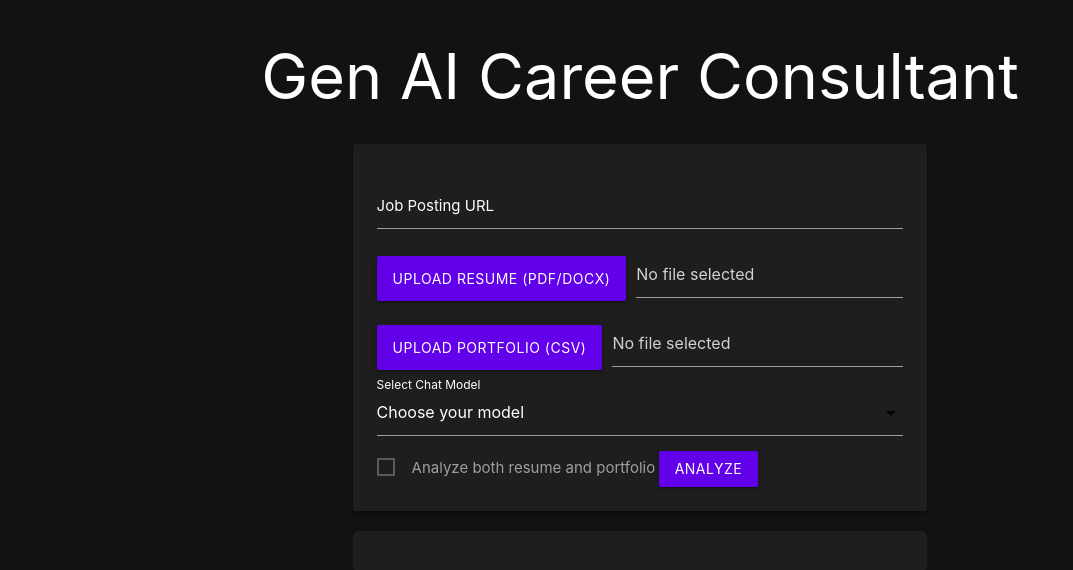
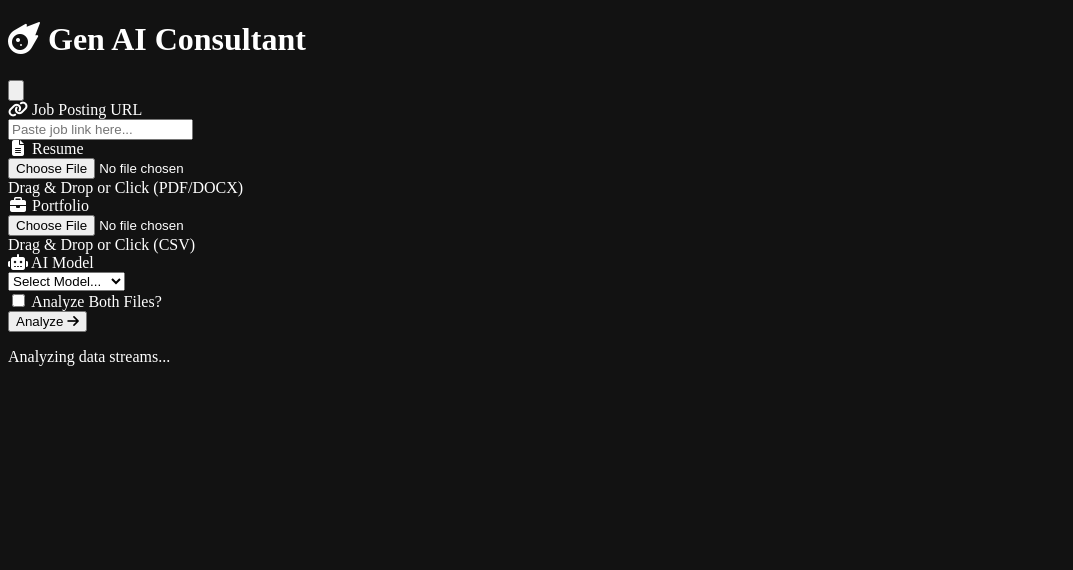
Before and after one commit to chopra2408/Gen-AI-Career-Consultant, a Python web app: template template/index.html in a window 1280 px wide. Shown: the top 570 px of the page, without its empty margins (0-1073 px from the left). Run offline with Jinja, Linux system fonts and the light colour scheme; the template is opened without the code that fills it, so the values that code supplies are empty; some libraries are stand-ins or nearby versions.

Commit message:
Update index.html

```diff
--- a/template/index.html
+++ b/template/index.html
@@ -1,89 +1,146 @@
 <!DOCTYPE html>
-<html lang="en">
+<html lang="en" class="is-dark-mode"> <!-- Start in dark mode -->
 <head>
     <meta charset="UTF-8">
     <meta name="viewport" content="width=device-width, initial-scale=1.0">
-  <title>Gen AI Career Consultant</title>
-  <!-- Materialize CSS -->
-  <link href="https://cdnjs.cloudflare.com/ajax/libs/materialize/1.0.0/css/materialize.min.css" rel="stylesheet">
-  <!-- Custom CSS -->
+    <title>Gen AI Consultant // Aurora</title>
+    <!-- Google Fonts (Example: Poppins) -->
+    <link rel="preconnect" href="https://fonts.googleapis.com">
+    <link rel="preconnect" href="https://fonts.gstatic.com" crossorigin>
+    <link href="https://fonts.googleapis.com/css2?family=Poppins:wght@300;400;500;600;700&display=swap" rel="stylesheet">
+    <!-- Font Awesome -->
+    <link rel="stylesheet" href="https://cdnjs.cloudflare.com/ajax/libs/font-awesome/6.5.1/css/all.min.css" integrity="sha512-DTOQO9RWCH3ppGqcWaEA1BIZOC6xxalwEsw9c2QQeAIftl+Vegovlnee1c9QX4TctnWMn13TZye+giMm8e2LwA==" crossorigin="anonymous" referrerpolicy="no-referrer" />
+    <!-- Custom Styles -->
     <link rel="stylesheet" href="styles.css">
+    <script>
+        // Apply theme immediately - start dark by default this time
+        (function() {
+            const theme = localStorage.getItem('theme') || 'dark'; // Default to dark
+            if (theme === 'dark') {
+                document.documentElement.classList.add('is-dark-mode');
+            } else {
+                 document.documentElement.classList.remove('is-dark-mode');
+            }
+        })();
+    </script>
 </head>
 <body>
-  <div class="container">
-    <h1 class="center-align">Gen AI Career Consultant</h1>
-    <div class="row">
-      <div class="col s12 m8 offset-m2">
-        <div class="card">
-          <div class="card-content">
+    <div class="aurora-background"></div> <!-- Animated background -->
+
+    <div class="main-container">
+        <!-- Header -->
+        <header class="app-header">
+            <h1 class="app-title">
+                <i class="fas fa-meteor title-icon"></i> Gen AI Consultant
+            </h1>
+            <div class="controls">
+                 <!-- Potential future history button -->
+                 <!-- <button class="control-button history-button" aria-label="View History"><i class="fas fa-history"></i></button> -->
+                <button id="theme-toggle" class="control-button theme-toggle-button" aria-label="Toggle Theme">
+                    <span class="icon"><i id="theme-toggle-icon" class="fas"></i></span>
+                </button>
+            </div>
+        </header>
+
+        <!-- Form Section -->
+        <section class="form-section glass-effect">
             <form id="analysisForm">
-              <div class="input-field">
-                <input id="url" type="text" required>
-                <label for="url">Job Posting URL</label>
+                <div class="field">
+                    <label class="label" for="url">
+                        <i class="fas fa-link fa-fw label-icon"></i> Job Posting URL
+                    </label>
+                    <div class="control">
+                        <input class="input futuristic-input" type="url" id="url" name="url" placeholder="Paste job link here..." required>
                     </div>
-              <div class="file-field input-field">
-                <div class="btn">
-                  <span>Upload Resume (PDF/DOCX)</span>
-                  <input id="resumeFile" type="file" accept=".pdf,.docx">
                 </div>
-                <div class="file-path-wrapper">
-                  <input class="file-path validate" type="text" placeholder="No file selected">
+
+                <div class="file-inputs-grid">
+                    <!-- Resume Input -->
+                    <div class="field file-drop-zone" id="resumeDropZone">
+                        <label class="label"><i class="fas fa-file-alt fa-fw label-icon"></i> Resume</label>
+                        <div class="control file-control">
+                            <input class="file-input-native" type="file" id="resumeFile" name="resume_file" accept=".pdf,.docx">
+                            <div class="file-display">
+                                <span class="file-placeholder">Drag & Drop or Click (PDF/DOCX)</span>
+                                <div class="file-info" id="resumeFileInfo" style="display: none;">
+                                    <i class="fas fa-check-circle file-icon-ok"></i>
+                                    <span class="file-name" id="resumeFileName"></span>
+                                    <button type="button" class="remove-button" id="removeResume" aria-label="Remove Resume"><i class="fas fa-times"></i></button>
                                 </div>
-                <button type="button" id="removeResume" class="btn remove-btn" style="display:none;">&times;</button>
                             </div>
-              <div class="file-field input-field">
-                <div class="btn">
-                  <span>Upload Portfolio (CSV)</span>
-                  <input id="portfolioFile" type="file" accept=".csv">
                         </div>
-                <div class="file-path-wrapper">
-                  <input class="file-path validate" type="text" placeholder="No file selected">
                     </div>
-                <button type="button" id="removePortfolio" class="btn remove-btn" style="display:none;">&times;</button>
-              </div>
-              <!-- New Model Selection Dropdown -->
-              <div class="input-field">
-                <select id="modelChoice">
-                  <option value="" disabled selected>Choose your model</option>
-                  <option value="llama-3.3-70b-versatile">Llama 3.3</option>
-                  <option value="llama-3.2-3b-preview">Llama 3.2</option>
-                  <option value="llama-3.1-8b-instant">Llama 3.1</option>
-                  <option value="gemma2-9b-it">Gemma 2</option>
-                  <option value="mixtral-8x7b-32768">Mistral</option>
-                </select>
-                <label for="modelChoice">Select Chat Model</label>
-              </div>
-              <label>
-                <input type="checkbox" id="useBoth" />
-                <span>Analyze both resume and portfolio</span>
-              </label>
-              <button class="btn waves-effect waves-light" type="submit">Analyze</button>
-            </form>
-            <div id="spinner" class="preloader-wrapper small active" style="display:none;">
-              <div class="spinner-layer spinner-blue-only">
-                <div class="circle-clipper left">
-                  <div class="circle"></div>
-                </div>
-                <div class="gap-patch">
-                  <div class="circle"></div>
-                </div>
-                <div class="circle-clipper right">
-                  <div class="circle"></div>
+                    <!-- Portfolio Input -->
+                     <div class="field file-drop-zone" id="portfolioDropZone">
+                        <label class="label"><i class="fas fa-briefcase fa-fw label-icon"></i> Portfolio</label>
+                        <div class="control file-control">
+                            <input class="file-input-native" type="file" id="portfolioFile" name="portfolio_file" accept=".csv">
+                             <div class="file-display">
+                                <span class="file-placeholder">Drag & Drop or Click (CSV)</span>
+                                <div class="file-info" id="portfolioFileInfo" style="display: none;">
+                                    <i class="fas fa-check-circle file-icon-ok"></i>
+                                    <span class="file-name" id="portfolioFileName"></span>
+                                    <button type="button" class="remove-button" id="removePortfolio" aria-label="Remove Portfolio"><i class="fas fa-times"></i></button>
                                 </div>
                             </div>
                         </div>
                     </div>
                 </div>
-        <div id="error" class="error"></div>
-        <div id="result" class="result"></div>
+
+                <div class="options-grid">
+                    <div class="field">
+                        <label class="label" for="modelChoice"><i class="fas fa-robot fa-fw label-icon"></i> AI Model</label>
+                        <div class="control">
+                            <div class="select-wrapper">
+                                <select class="futuristic-select" id="modelChoice" name="model_choice" required>
+                                    <option value="" disabled selected>Select Model...</option>
+                                     <option value="llama-3.3-70b-versatile">Llama 3.3 (70B)</option>
+                                     <option value="llama-3.2-3b-preview">Llama 3.2 (3B)</option>
+                                     <option value="llama-3.1-8b-instant">Llama 3.1 (8B)</option>
+                                     <option value="gemma2-9b-it">Gemma 2 (9B)</option>
+                                     <option value="qwen-2.5-32b">Qwen 2.5 (32B)</option>
+                                </select>
                             </div>
                         </div>
                     </div>
+                     <div class="field checkbox-field">
+                         <label class="futuristic-checkbox">
+                            <input type="checkbox" id="useBoth" name="use_both">
+                            <span class="checkbox-label">Analyze Both Files?</span>
+                        </label>
+                    </div>
+                </div>
 
-  <!-- Axios for API requests -->
+                <div class="submit-area">
+                     <button type="submit" id="submitButton" class="button submit-button">
+                        <span class="button-text" id="buttonText">Analyze <i class="fas fa-arrow-right button-icon-arrow"></i></span>
+                        <span class="button-loader" id="buttonLoader"></span>
+                    </button>
+                </div>
+            </form>
+        </section>
+
+        <!-- Loading Overlay (Optional but enhances UX) -->
+        <div id="loadingOverlay" class="loading-overlay">
+            <div class="spinner"></div>
+            <p>Analyzing data streams...</p>
+        </div>
+
+        <!-- Error Display Area -->
+        <div id="error" class="notification error-notification" style="display: none;">
+            <p id="errorMessage"></p>
+            <button class="close-button" aria-label="Dismiss error">×</button>
+        </div>
+
+        <!-- Result Display Area -->
+        <section id="result" class="result-section" style="display: none;">
+            <!-- Results will be injected here -->
+        </section>
+
+    </div> <!-- End Main Container -->
+
+    <!-- Axios -->
     <script src="https://cdnjs.cloudflare.com/ajax/libs/axios/1.6.2/axios.min.js"></script>
-  <!-- Materialize JS -->
-  <script src="https://cdnjs.cloudflare.com/ajax/libs/materialize/1.0.0/js/materialize.min.js"></script>
     <!-- Custom JS -->
     <script src="script.js"></script>
 </body>
```
Lines whose indentation alone changed are shown as unchanged.
